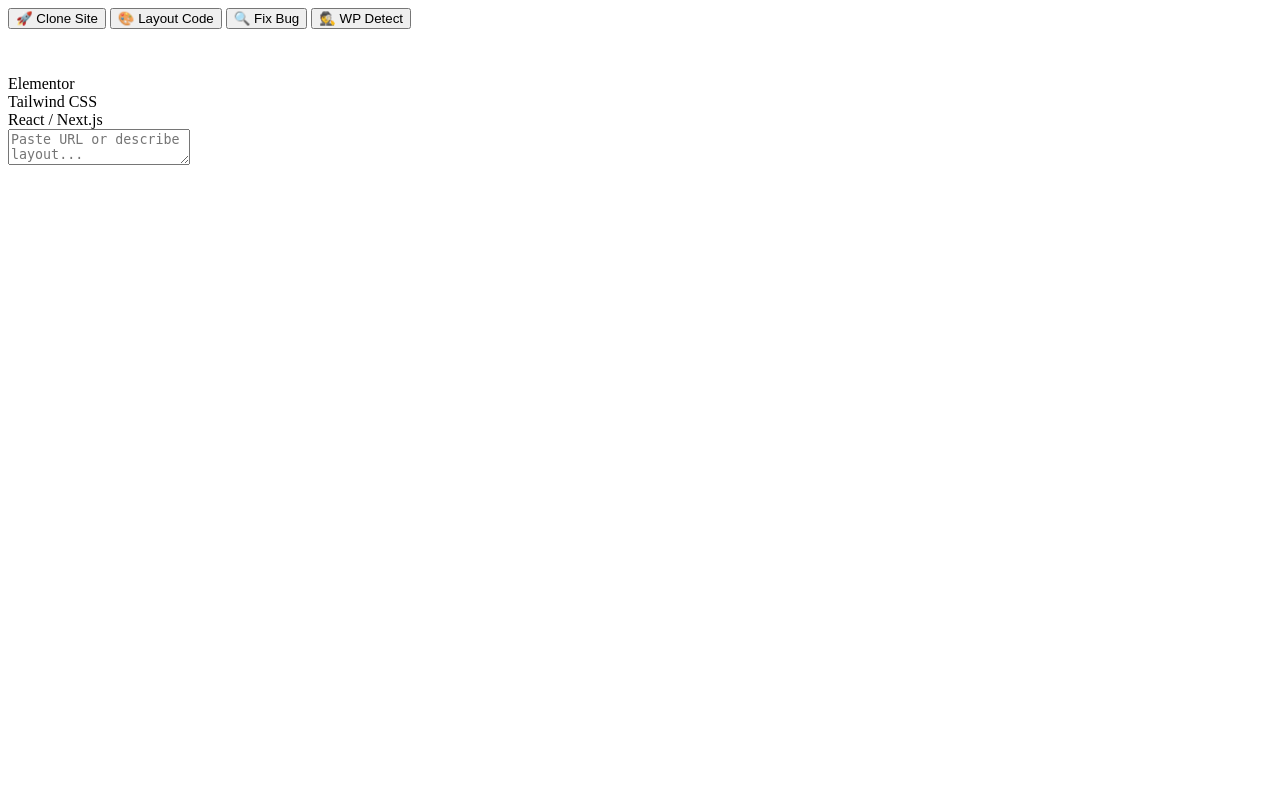
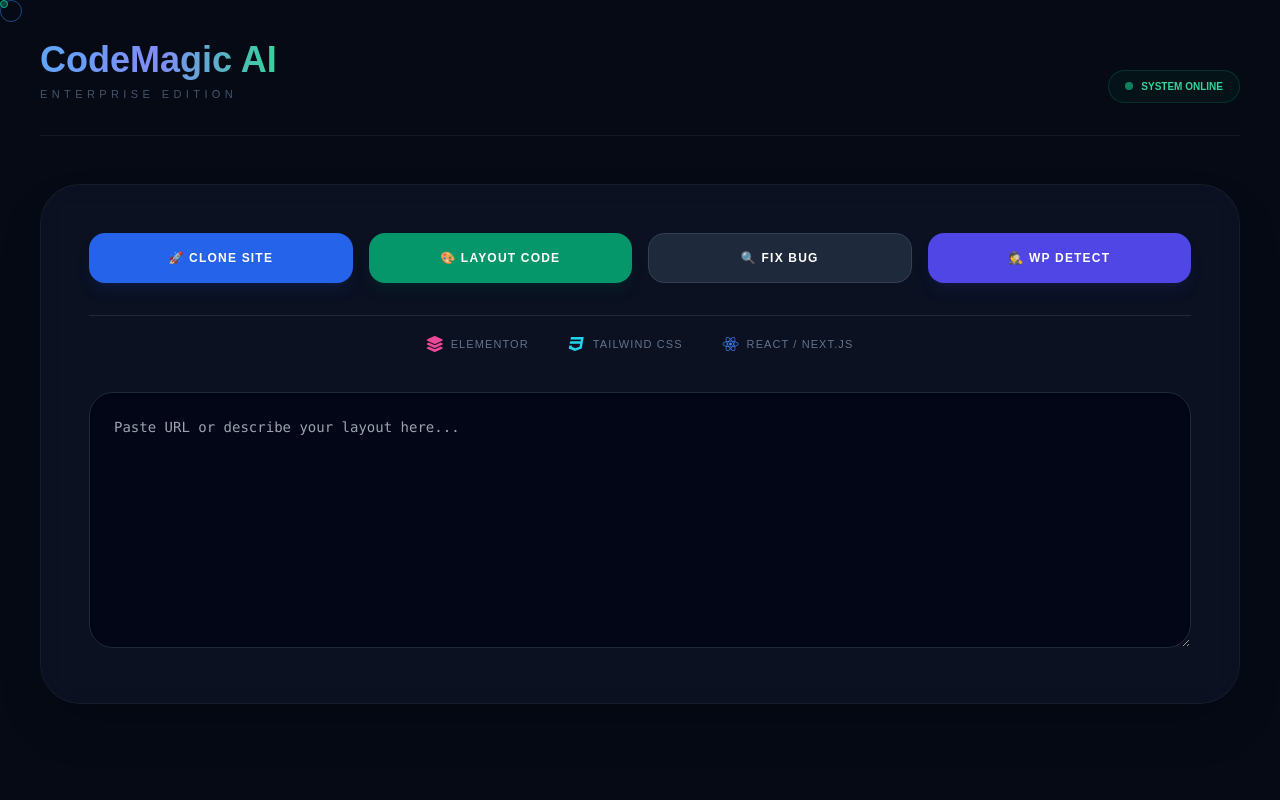
Before and after one commit to Saleemrind619/CodeMagicAI, a Flask app: page / in a window 1280 px wide. Run offline with Flask 3, Linux system fonts and the light colour scheme; some libraries are stand-ins or nearby versions.

Commit message:
Update index.html

```diff
--- a/templates/index.html
+++ b/templates/index.html
@@ -1,48 +1,32 @@
-<!-- Pehle wala saara Header aur Main Buttons wese hi rahen ge -->
+<!DOCTYPE html>
+<html lang="en">
+<head>
+    <meta charset="UTF-8">
+    <meta name="viewport" content="width=device-width, initial-scale=1.0">
+    <title>CodeMagic AI | Enterprise</title>
+    <link rel="icon" href="https://fav.farm/🪄" />
+    <script src="https://cdn.tailwindcss.com"></script>
+    <link rel="stylesheet" href="https://cdnjs.cloudflare.com/ajax/libs/font-awesome/6.0.0/css/all.min.css">
+    <style>
+        body { background-color: #050a15; color: white; font-family: sans-serif; cursor: none; overflow-x: hidden; min-height: 100vh; display: flex; flex-direction: column; }
+        .glass { background: rgba(15, 23, 42, 0.6); backdrop-filter: blur(12px); border: 1px solid rgba(255,255,255,0.05); }
 
-<div class="glass rounded-[2.5rem] p-8 md:p-12 shadow-2xl">
+        /* MOUSE CIRCLES */
+        #cursor-outer, #cursor-inner { position: fixed; top: 0; left: 0; pointer-events: none; z-index: 9999; border-radius: 50%; will-change: transform; transition: transform 0.06s linear; }
+        #cursor-inner { width: 8px; height: 8px; border: 1.5px solid #10b981; background: rgba(16, 185, 129, 0.3); }
+        #cursor-outer { width: 22px; height: 22px; border: 1px solid rgba(59, 130, 246, 0.5); }
+        body.hovering-effect #cursor-outer { width: 35px; height: 35px; border-color: #10b981; background: rgba(16, 185, 129, 0.1); }
 
-    <!-- Aapke Pehle wale 4 Buttons (Clone, Layout, Debug, WP Detect) -->
-    <div class="grid grid-cols-1 md:grid-cols-4 gap-4 mb-8">
-        <button onclick="handleSend('clone')" class="btn-magic bg-blue-600 py-4 rounded-2xl font-bold text-xs uppercase tracking-widest shadow-lg shadow-blue-900/20">🚀 Clone Site</button>
-        <button onclick="handleSend('layout')" class="btn-magic bg-emerald-600 py-4 rounded-2xl font-bold text-xs uppercase tracking-widest shadow-lg shadow-emerald-900/20">🎨 Layout Code</button>
-        <button onclick="handleSend('debug')" class="btn-magic bg-slate-800 py-4 rounded-2xl font-bold text-xs uppercase tracking-widest border border-slate-700">🔍 Fix Bug</button>
-        <button onclick="handleSend('wp_detect')" class="btn-magic bg-indigo-600 py-4 rounded-2xl font-bold text-xs uppercase tracking-widest shadow-lg shadow-indigo-900/20">🕵️ WP Detect</button>
-    </div>
+        /* BUTTON EFFECTS */
+        .btn-magic { transition: all 0.3s cubic-bezier(0.4, 0, 0.2, 1); }
+        .btn-magic:hover { transform: scale(1.05); filter: brightness(1.2); }
 
-    <!-- SIRF YEH HISSA ADD KIYA HAI BUTTONS KE NECHE -->
-    <div style="border-top: 1px solid rgba(255,255,255,0.1); margin-top: 25px; padding-top: 20px;">
-        <div class="flex justify-center items-center gap-10">
+        /* TECH STACK HOVER LOGIC */
+        .tech-label { transition: all 0.2s ease; color: #64748b; }
+        .tech-label:hover { font-weight: bold; color: #ffffff; }
+        .tech-label:hover i { transform: scale(1.2); }
 
-            <!-- Elementor -->
-            <div onclick="activateTech(this)" class="tech-label flex items-center gap-2 text-slate-500 cursor-pointer transition-all duration-200 hover:font-bold hover:text-white group">
-                <i class="fas fa-layer-group text-pink-500 group-hover:scale-125 transition-transform"></i>
-                <span class="text-[11px] uppercase tracking-widest">Elementor</span>
-            </div>
-
-            <!-- Tailwind -->
-            <div onclick="activateTech(this)" class="tech-label flex items-center gap-2 text-slate-500 cursor-pointer transition-all duration-200 hover:font-bold hover:text-white group">
-                <i class="fab fa-css3 text-cyan-400 group-hover:scale-125 transition-transform"></i>
-                <span class="text-[11px] uppercase tracking-widest">Tailwind CSS</span>
-            </div>
-
-            <!-- React -->
-            <div onclick="activateTech(this)" class="tech-label flex items-center gap-2 text-slate-500 cursor-pointer transition-all duration-200 hover:font-bold hover:text-white group">
-                <i class="fab fa-react text-blue-500 group-hover:scale-125 transition-transform"></i>
-                <span class="text-[11px] uppercase tracking-widest">React / Next.js</span>
-            </div>
-
-        </div>
-    </div>
-
-    <!-- Baki Textarea aur Result Box wese hi rahega -->
-    <div class="mt-10">
-        <textarea id="userInput" class="w-full h-64 bg-slate-950 border border-slate-800 rounded-3xl p-6 text-sm font-mono focus:border-blue-500 outline-none" placeholder="Paste URL or describe layout..."></textarea>
-    </div>
-</div>
-
-<style>
-    /* Sirf Click hone par Button banne ki CSS */
+        /* CLICK ACTIVE BUTTON STYLE */
         .active-tech-btn {
             background: rgba(255, 255, 255, 0.08);
             border: 1px solid rgba(255, 255, 255, 0.2);
@@ -51,15 +35,129 @@
             color: white !important;
             font-weight: bold;
         }
+
+        .custom-scrollbar::-webkit-scrollbar { width: 4px; }
+        .custom-scrollbar::-webkit-scrollbar-thumb { background: #1e293b; border-radius: 10px; }
     </style>
+</head>
+<body class="flex flex-col">
+
+    <div id="cursor-outer"></div>
+    <div id="cursor-inner"></div>
+
+    <main class="max-w-7xl mx-auto flex-grow w-full p-6 md:p-10">
+        <header class="mb-12 border-b border-slate-800/50 pb-8 flex flex-col md:flex-row justify-between items-end">
+            <div>
+                <h1 class="text-4xl font-extrabold bg-gradient-to-r from-blue-400 via-indigo-400 to-emerald-400 bg-clip-text text-transparent inline-block">CodeMagic AI</h1>
+                <p class="text-slate-600 text-[11px] mt-1.5 uppercase tracking-[0.4em]">Enterprise Edition</p>
+            </div>
+            <div class="flex items-center gap-2 text-[10px] text-emerald-400 font-bold bg-emerald-950/30 px-4 py-2 rounded-full border border-emerald-500/20">
+                <span class="w-2 h-2 bg-emerald-500 rounded-full animate-pulse"></span> SYSTEM ONLINE
+            </div>
+        </header>
+
+        <div class="glass rounded-[2.5rem] p-8 md:p-12 shadow-2xl">
+            <!-- ORIGINAL MAIN BUTTONS -->
+            <div class="grid grid-cols-1 md:grid-cols-4 gap-4 mb-8">
+                <button onclick="handleSend('clone')" class="btn-magic bg-blue-600 py-4 rounded-2xl font-bold text-xs uppercase tracking-widest shadow-lg shadow-blue-900/20">🚀 Clone Site</button>
+                <button onclick="handleSend('layout')" class="btn-magic bg-emerald-600 py-4 rounded-2xl font-bold text-xs uppercase tracking-widest shadow-lg shadow-emerald-900/20">🎨 Layout Code</button>
+                <button onclick="handleSend('debug')" class="btn-magic bg-slate-800 py-4 rounded-2xl font-bold text-xs uppercase tracking-widest border border-slate-700">🔍 Fix Bug</button>
+                <button onclick="handleSend('wp_detect')" class="btn-magic bg-indigo-600 py-4 rounded-2xl font-bold text-xs uppercase tracking-widest shadow-lg shadow-indigo-900/20">🕵️ WP Detect</button>
+            </div>
+
+            <!-- NEW TECH STACK SECTION (With Border Line) -->
+            <div style="border-top: 1px solid rgba(255,255,255,0.1); margin-top: 25px; padding-top: 20px;">
+                <div class="flex justify-center items-center gap-10">
+                    <!-- Elementor -->
+                    <div onclick="activateTech(this)" class="tech-label flex items-center gap-2 cursor-pointer group">
+                        <i class="fas fa-layer-group text-pink-500 transition-transform"></i>
+                        <span class="text-[11px] uppercase tracking-widest">Elementor</span>
+                    </div>
+
+                    <!-- Tailwind -->
+                    <div onclick="activateTech(this)" class="tech-label flex items-center gap-2 cursor-pointer group">
+                        <i class="fab fa-css3 text-cyan-400 transition-transform"></i>
+                        <span class="text-[11px] uppercase tracking-widest">Tailwind CSS</span>
+                    </div>
+
+                    <!-- React -->
+                    <div onclick="activateTech(this)" class="tech-label flex items-center gap-2 cursor-pointer group">
+                        <i class="fab fa-react text-blue-500 transition-transform"></i>
+                        <span class="text-[11px] uppercase tracking-widest">React / Next.js</span>
+                    </div>
+                </div>
+            </div>
+
+            <!-- INPUT SECTION -->
+            <div class="mt-10">
+                <textarea id="userInput" class="w-full h-64 bg-slate-950 border border-slate-800 rounded-3xl p-6 text-sm font-mono focus:border-blue-500 outline-none custom-scrollbar shadow-inner" placeholder="Paste URL or describe your layout here..."></textarea>
+            </div>
+        </div>
+
+        <div id="loading" class="hidden mt-8 text-center animate-pulse text-blue-400 font-mono text-[10px] tracking-widest">PROCESSING...</div>
+
+        <div id="resBox" class="hidden mt-12 pb-20">
+            <div class="flex justify-between items-center mb-4">
+                <span class="text-[10px] text-slate-500 font-bold uppercase tracking-widest">Output</span>
+                <button id="downloadBtn" onclick="downloadFile()" class="hidden text-[10px] text-emerald-400 font-bold uppercase tracking-widest">⬇️ Download</button>
+            </div>
+            <div id="result" class="bg-slate-950 border border-slate-900 p-8 rounded-[2.5rem] font-mono text-[11px] text-emerald-500/80 overflow-x-auto whitespace-pre-wrap"></div>
+        </div>
+    </main>
 
     <script>
+        // MOUSE CIRCLE LOGIC
+        const inner = document.getElementById('cursor-inner');
+        const outer = document.getElementById('cursor-outer');
+        document.addEventListener('mousemove', (e) => {
+            inner.style.transform = `translate3d(${e.clientX}px, ${e.clientY}px, 0)`;
+            outer.style.transform = `translate3d(${e.clientX - 8}px, ${e.clientY - 8}px, 0)`;
+        });
+
+        // TECH SELECTION LOGIC
         function activateTech(el) {
-        // Pehle se active button ko normal label banao
             document.querySelectorAll('.tech-label').forEach(item => {
                 item.classList.remove('active-tech-btn');
             });
-        // Sirf click wale ko button banao
             el.classList.add('active-tech-btn');
         }
+
+        // SEND LOGIC
+        async function handleSend(mode) {
+            const text = document.getElementById('userInput').value;
+            if(!text.trim()) return alert("Please enter something!");
+
+            document.getElementById('loading').classList.remove('hidden');
+            document.getElementById('resBox').classList.add('hidden');
+
+            const formData = new FormData();
+            formData.append('text', text);
+            formData.append('mode', mode);
+
+            try {
+                const response = await fetch('/process', { method: 'POST', body: formData });
+                const data = await response.json();
+
+                if(data.status === "success") {
+                    document.getElementById('result').innerText = data.result;
+                    if(mode !== 'wp_detect') document.getElementById('downloadBtn').classList.remove('hidden');
+                } else {
+                    document.getElementById('result').innerText = "Error: " + data.result;
+                }
+                document.getElementById('resBox').classList.remove('hidden');
+            } catch (e) {
+                alert("Connection failed.");
+            } finally {
+                document.getElementById('loading').classList.add('hidden');
+            }
+        }
+
+        function downloadFile() {
+            const blob = new Blob([document.getElementById('result').innerText], { type: 'text/plain' });
+            const url = window.URL.createObjectURL(blob);
+            const a = document.createElement('a');
+            a.href = url; a.download = "code.html"; a.click();
+        }
     </script>
+</body>
+</html>
```
Lines whose indentation alone changed are shown as unchanged.
